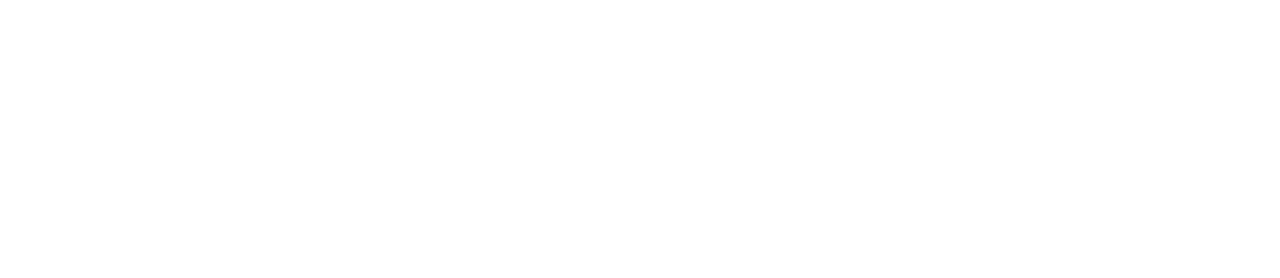
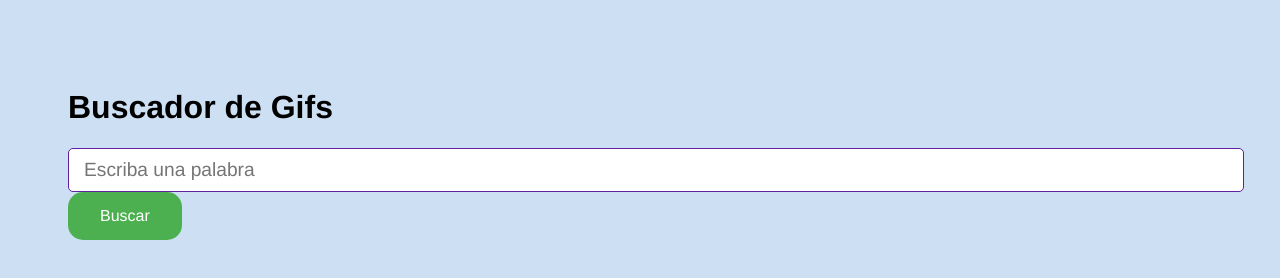
Before and after one commit to Azachirst/buscadordegifs, a plain HTML site: page index.html in a window 1280 px wide. Drawn offline with Linux system fonts and the light colour scheme; the site is published under a folder, as on GitHub Pages, so addresses that start at the root find nothing.

Commit message:
Update index.html

```diff
--- a/index.html
+++ b/index.html
@@ -5,8 +5,8 @@
     <link rel="icon" type="image/svg+xml" href="/vite.svg" />
     <meta name="viewport" content="width=device-width, initial-scale=1.0" />
     <title>Buscador de Gifs</title>
-    <script type="module" crossorigin src="/assets/index-3f43da16.js"></script>
-    <link rel="stylesheet" href="/assets/index-2456fbc9.css">
+    <script type="module" crossorigin src="./assets/index-3f43da16.js"></script>
+    <link rel="stylesheet" href="./assets/index-2456fbc9.css">
   </head>
   <body>
     <div id="root"></div>
```
